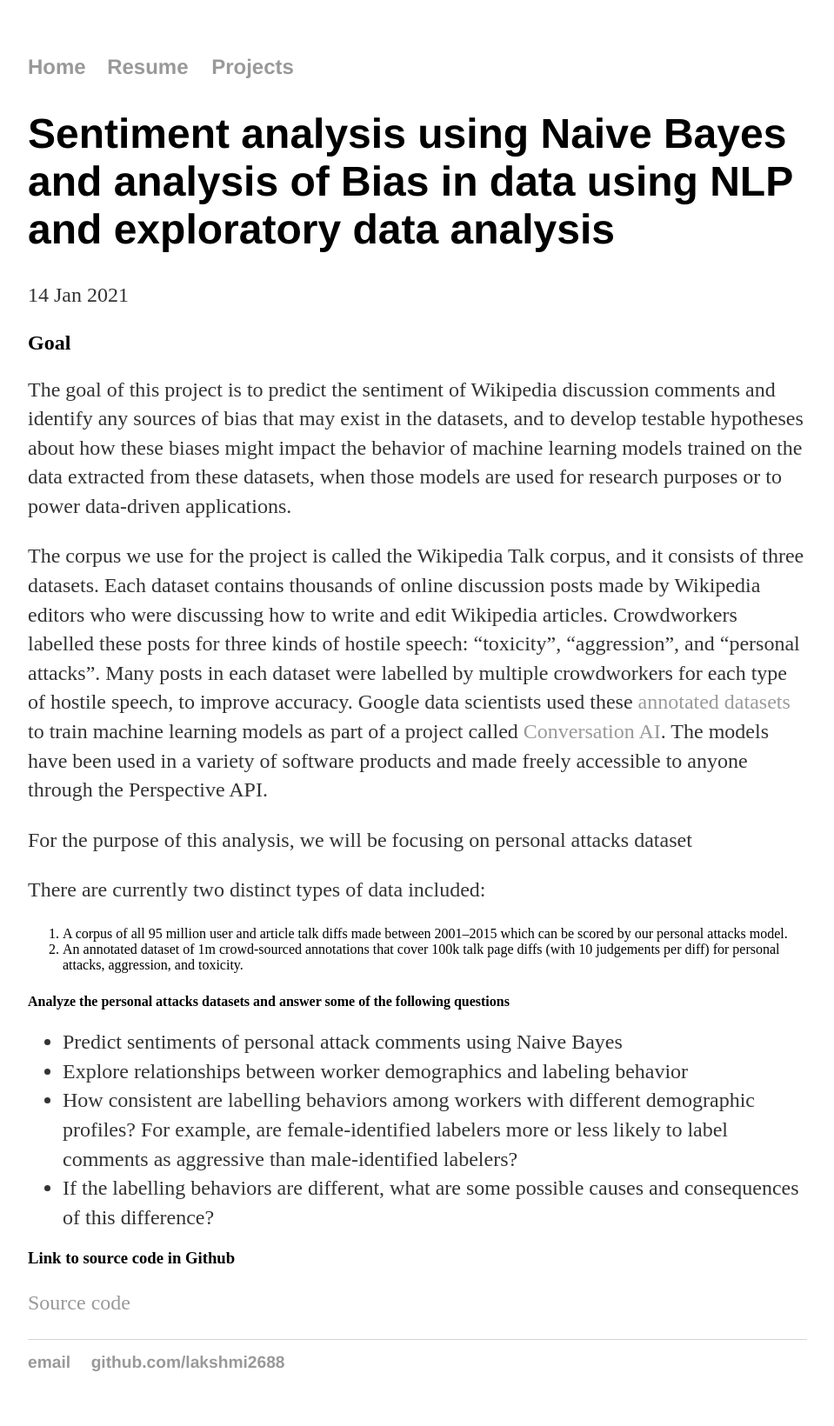
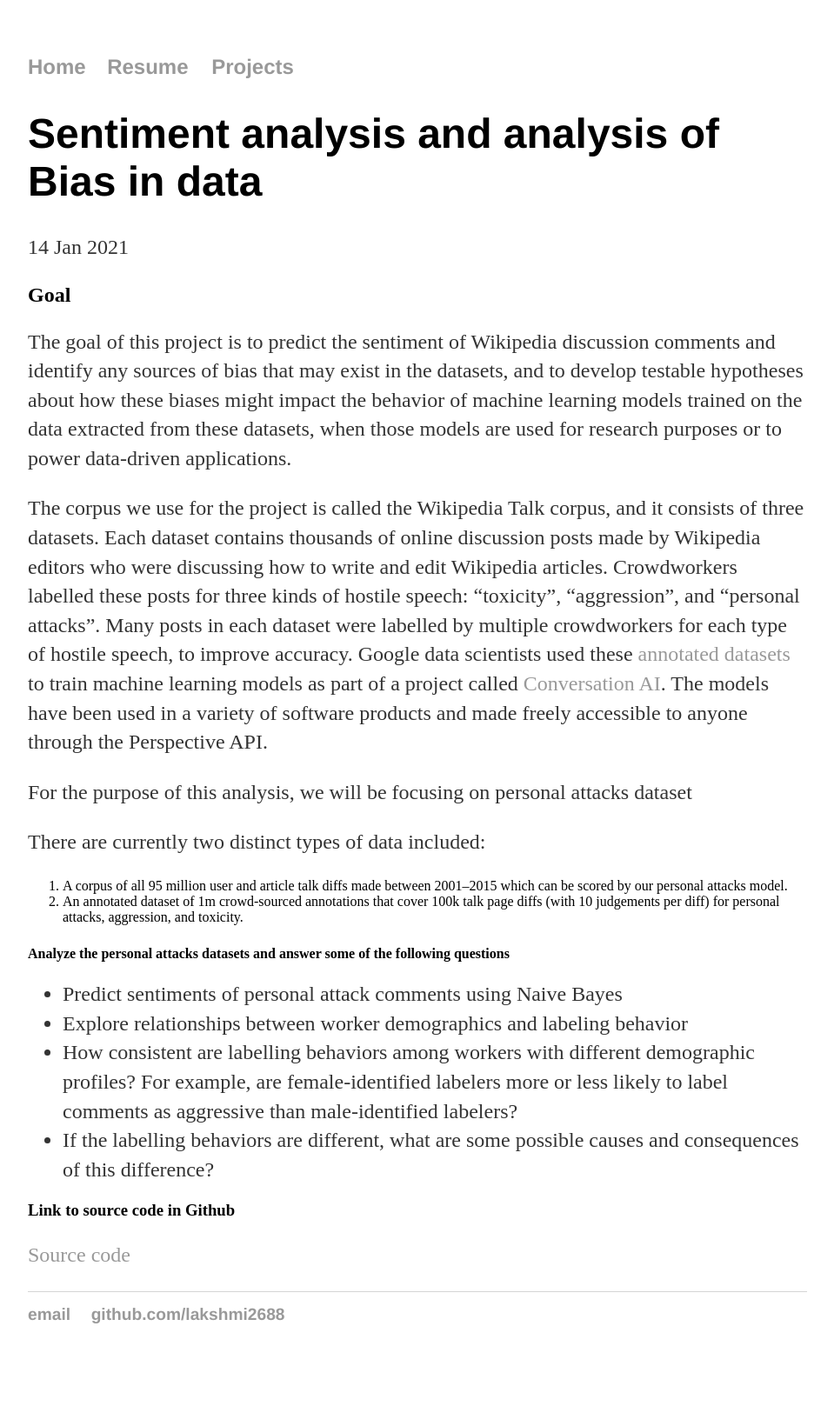
Before and after one commit to lakshmi2688/lakshmi2688.github.io, a Jekyll site: the page built from _posts/2021-01-14-Sentiment_Analysis_and_bias_in_data.md, in a window 1280 px wide. Shown: the whole page at 87% size, without its empty margins (160-1119 px from the left). Built offline with Jekyll 4.4.1, drawn with Linux system fonts in a browser that asks for light colours; after the commit the page ends 1585 px from its top, so only the background shows below that.

Commit message:
Update 2021-01-14-Sentiment_Analysis_and_bias_in_data.md

```diff
--- a/_posts/2021-01-14-Sentiment_Analysis_and_bias_in_data.md
+++ b/_posts/2021-01-14-Sentiment_Analysis_and_bias_in_data.md
@@ -1,6 +1,6 @@
 ---
 layout: post
-title: "Sentiment analysis using Naive Bayes and analysis of Bias in data using NLP and exploratory data analysis"
+title: "Sentiment analysis and analysis of Bias in data"
 date: 2021-01-14
 ---
 
```
